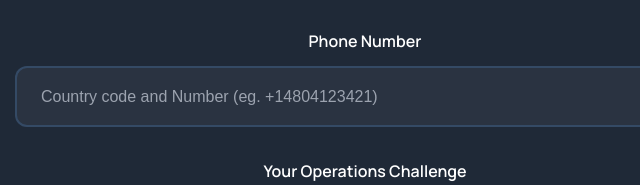
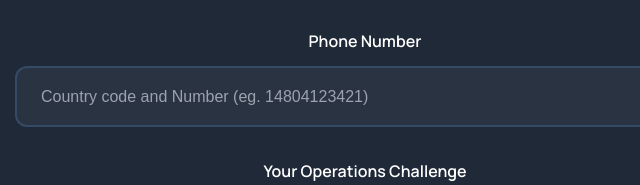
Before and after one commit to rushib1699/talkub_website, a plain HTML site: page index.html in a window 1280 px wide. Shown: the part 3555-3740 px from the top of the page, 275-915 px from the left. Drawn offline with Linux system fonts and the light colour scheme.

Commit message:
change number

```diff
--- a/index.html
+++ b/index.html
@@ -156,7 +156,7 @@
                           type="tel"
                           id="phone"
                           class="form-input"
-                          placeholder="Country code and Number (eg. +14804123421)"
+                          placeholder="Country code and Number (eg. 14804123421)"
                           inputmode="numeric"
                           maxlength="10"
                           oninput="this.value = this.value.replace(/[^0-9]/g, '');"
```
